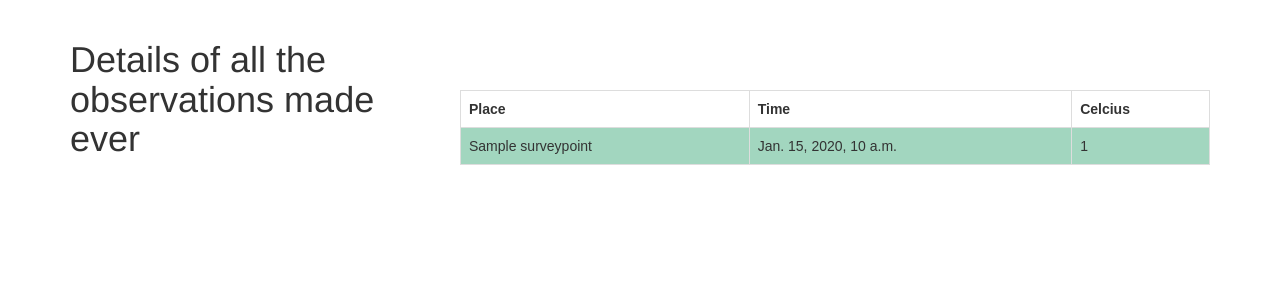
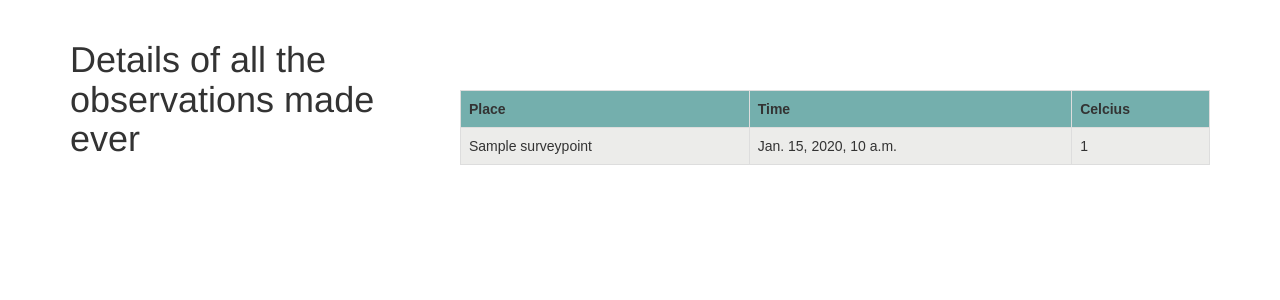
Before and after one commit to anan44/weather_survey, a Django app: page /survey/all_data/ in a window 1280 px wide. Shown: the part 52-352 px from the top of the page. Run offline with Django 3.2, Linux system fonts and the light colour scheme; tables that the repository leaves empty hold one stand-in row (values such as "Sample post"); some libraries are stand-ins or nearby versions.

Commit message:
change for tables

```diff
--- a/static/css/master.css
+++ b/static/css/master.css
@@ -5,12 +5,16 @@ table {
     width: 100%;
 }
 
+th {
+    background-color: #74AFAD
+}
+
 td, th {
-    border: 1px solid #dddddd;
+    border: 1px solid #DDDDDD;
     text-align: left;
     padding: 8px;
 }
 
 tr:nth-child(even) {
-    background-color: #a2d6bf;
+    background-color: #ECECEA;
 }
```
